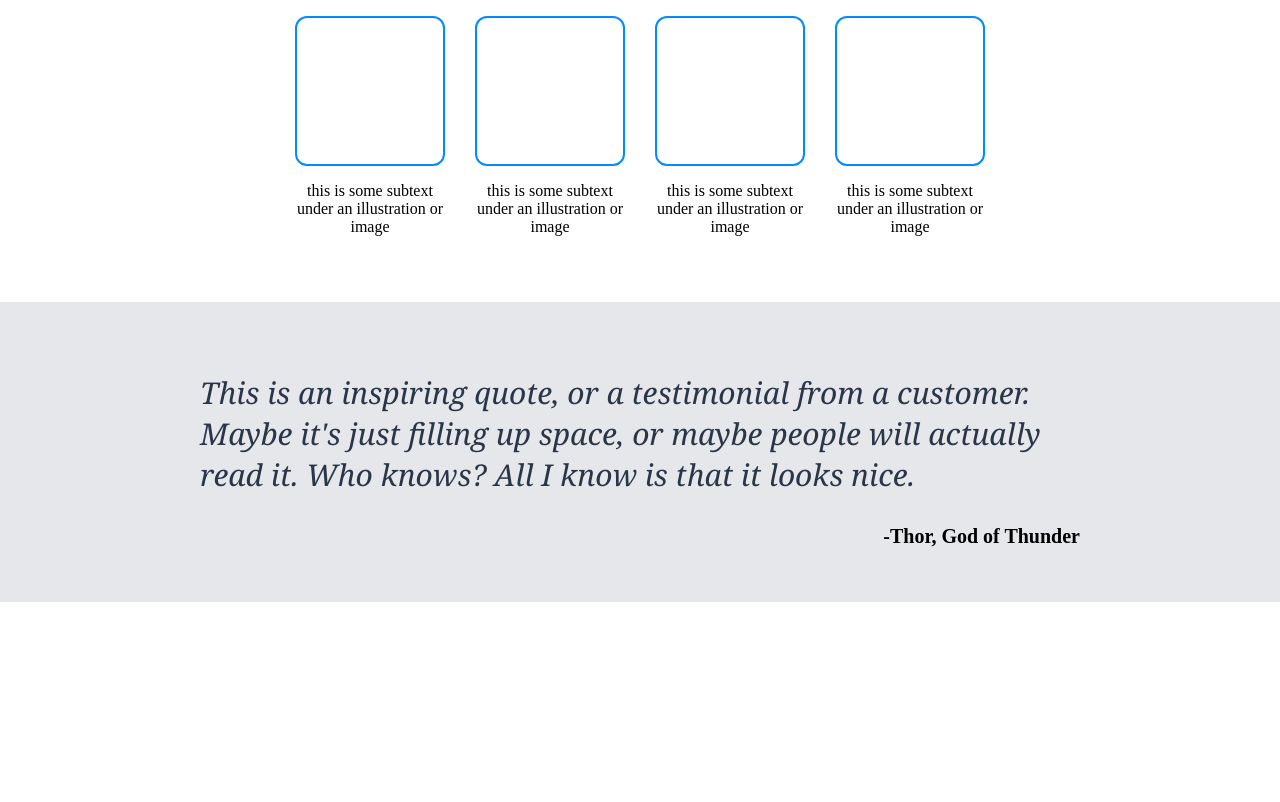
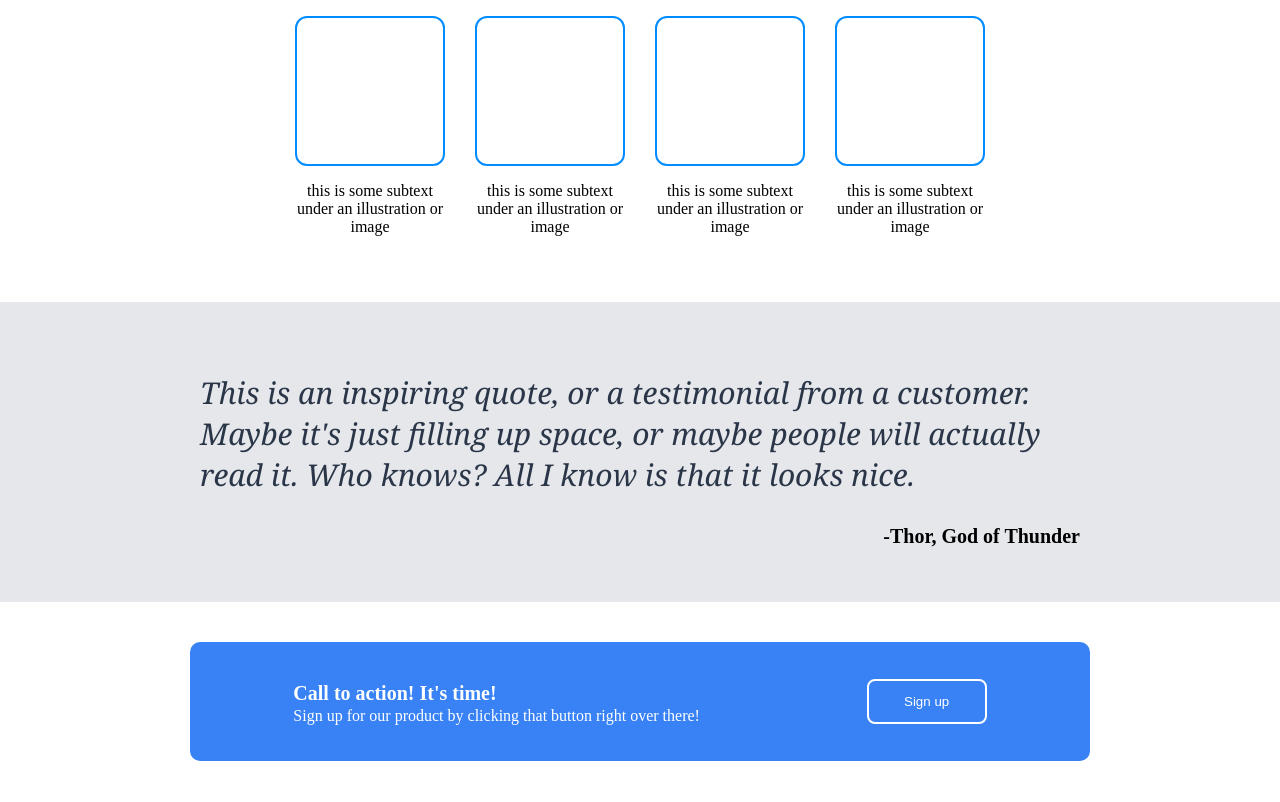
Before and after one commit to josfam/landing-page, a plain HTML site: page index.html in a window 1280 px wide. Shown: the part 523-1325 px from the top of the page. Before the commit the page ends 1125 px from the top, so only its background shows below. Drawn offline with Linux system fonts and the light colour scheme; grey boxes are pictures that could not be loaded.

Commit message:
Add the call to action section

```diff
--- a/index.html
+++ b/index.html
@@ -64,6 +64,17 @@
 			</div>
 
 		</div>
+
+		<section class="cta-bg">
+			<div class="cta-wrapper">
+				<div class="cta-text">
+					<p class="cta-attention">Call to action! It's time!</p>
+					<p class="cta-instruction">Sign up for our product by clicking that button right over there!</p>
+				</div>
+				<button class="cta-button"> Sign up</button>
+			</div>
+		</section>
+
 	</main>
 
 	<footer>
--- a/style.css
+++ b/style.css
@@ -140,6 +140,50 @@ img {
 	font-size: 20px;
 }
 
+.cta-bg {
+	display: flex;
+	height: 200px;
+	justify-content: center;
+	align-items: center;
+}
+
+.cta-wrapper {
+	display: flex;
+	background-color: #3882f6;
+	justify-content: space-around;
+	align-items: center;
+	border-radius: 10px;
+	width: 900px;
+	padding: 20px;
+}
+
+.cta-instruction, .cta-attention {
+	color: white;
+}
+
+.cta-attention {
+	margin-bottom: 2px;
+}
+
+.cta-instruction {
+	margin-top: 0px;
+}
+
+.cta-text .cta-attention {
+	font-size: 20px;
+	font-weight: bold;
+}
+
+.cta-button {
+	height: 45px;
+	width: 120px;
+	flex-shrink: 0;
+	border: 2px solid white;
+	border-radius: 8px;
+	background-color: #3882f6;
+	color: white;
+}
+
 a {
 	text-decoration: none;
 	color: #e5e7eb;
```
